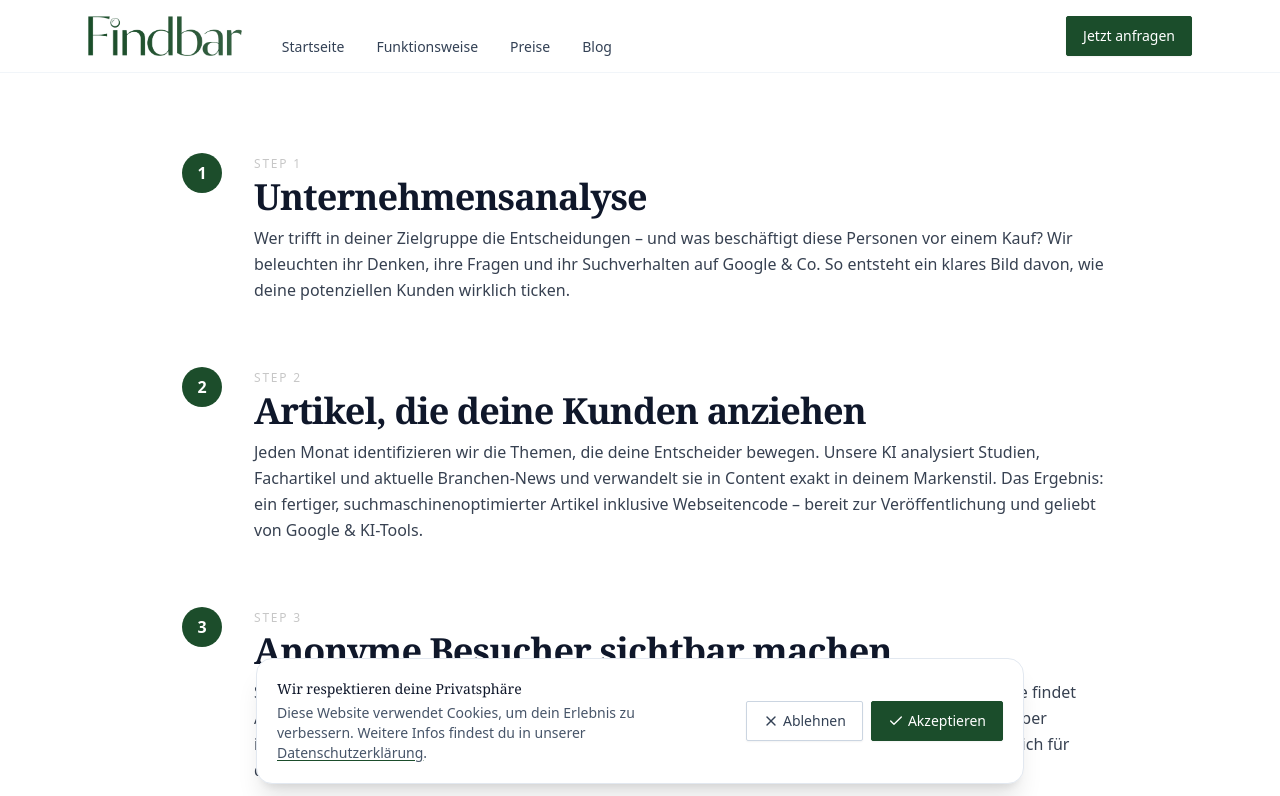
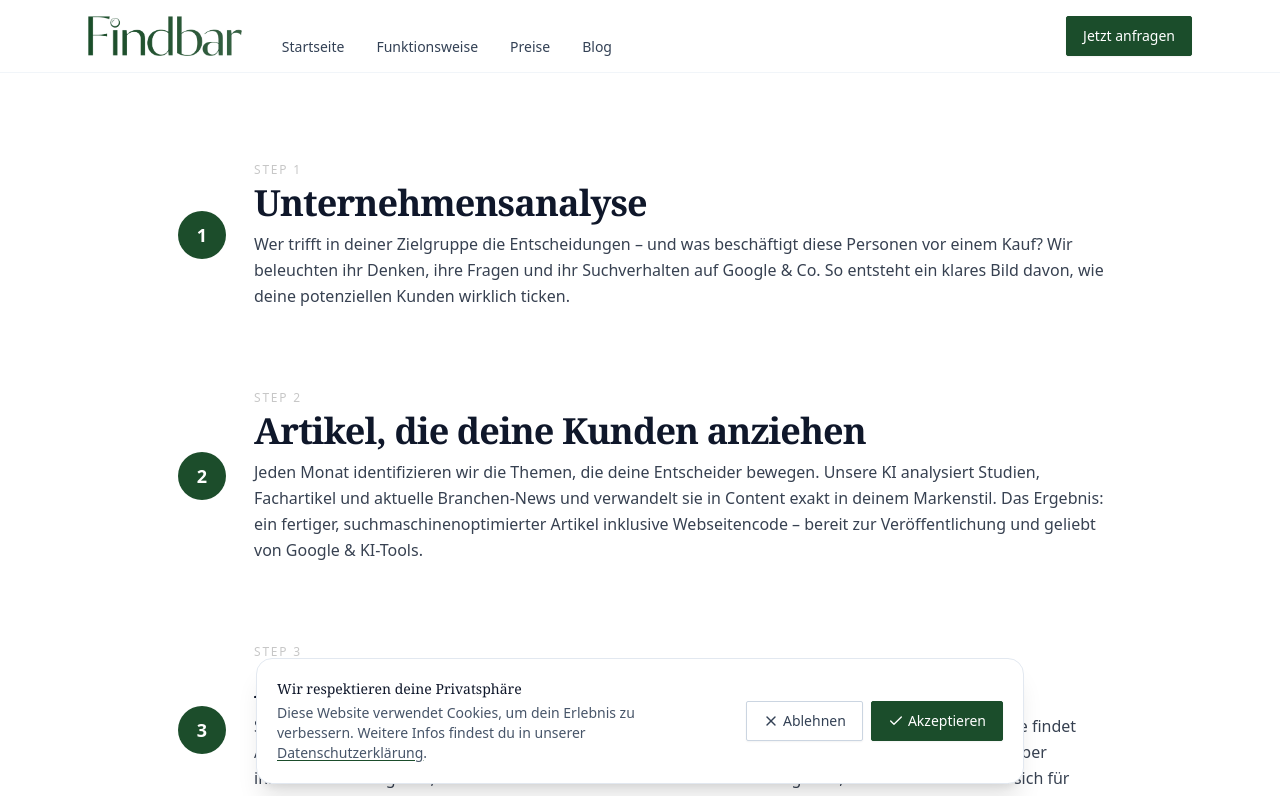
Before and after one commit to lennartnm/findbar_website, a Next.js app: page /funktionsweise in a window 1280 px wide. Shown: the top 796 px of the page. Built offline with nearby package versions, Linux system fonts and the light colour scheme.

Commit message:
Update funktionsweise.module.css

```diff
--- a/src/app/funktionsweise/funktionsweise.module.css
+++ b/src/app/funktionsweise/funktionsweise.module.css
@@ -15,31 +15,31 @@
   display: grid;
   grid-template-columns: 56px 1fr;
   column-gap: 24px;
-  padding: 24px 0; /* Abstand zwischen den Schritten */
+  padding: 32px 0;
+  align-items: center; /* NEU: Rail und Content auf gleicher Höhe */
 }
 
 .rail {
-  position: relative;
   display: flex;
-  align-items: flex-start;
+  align-items: center;
   justify-content: center;
 }
 
 .dot {
-  width: 40px;
-  height: 40px;
+  width: 48px;
+  height: 48px;
   border-radius: 999px;
-  background: #1c4d2b; /* Kreisfarbe */
-  display: inline-flex;
+  background: #1c4d2b;
+  display: flex;
   align-items: center;
   justify-content: center;
-  color: #fff;          /* Zahl in weiß */
+  color: #fff;
   font-weight: 600;
-  font-size: 16px;
+  font-size: 18px;
 }
 
 .content {
-  padding-top: 2px;
+  padding-top: 0; /* Headline auf Höhe der Zahl */
 }
 
 .kicker {
@@ -52,6 +52,6 @@
 
 @media (min-width: 900px) {
   .item {
-    padding: 32px 0;
+    padding: 40px 0;
   }
 }
```
